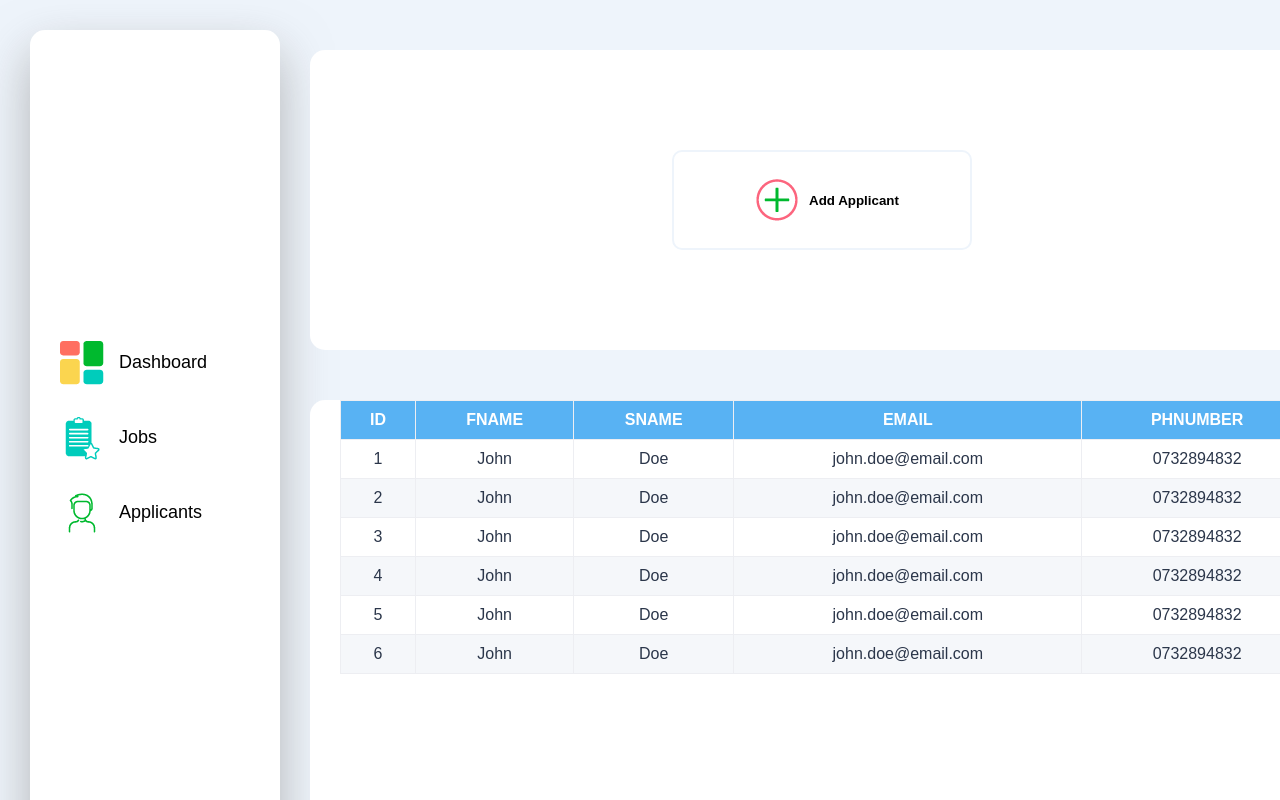
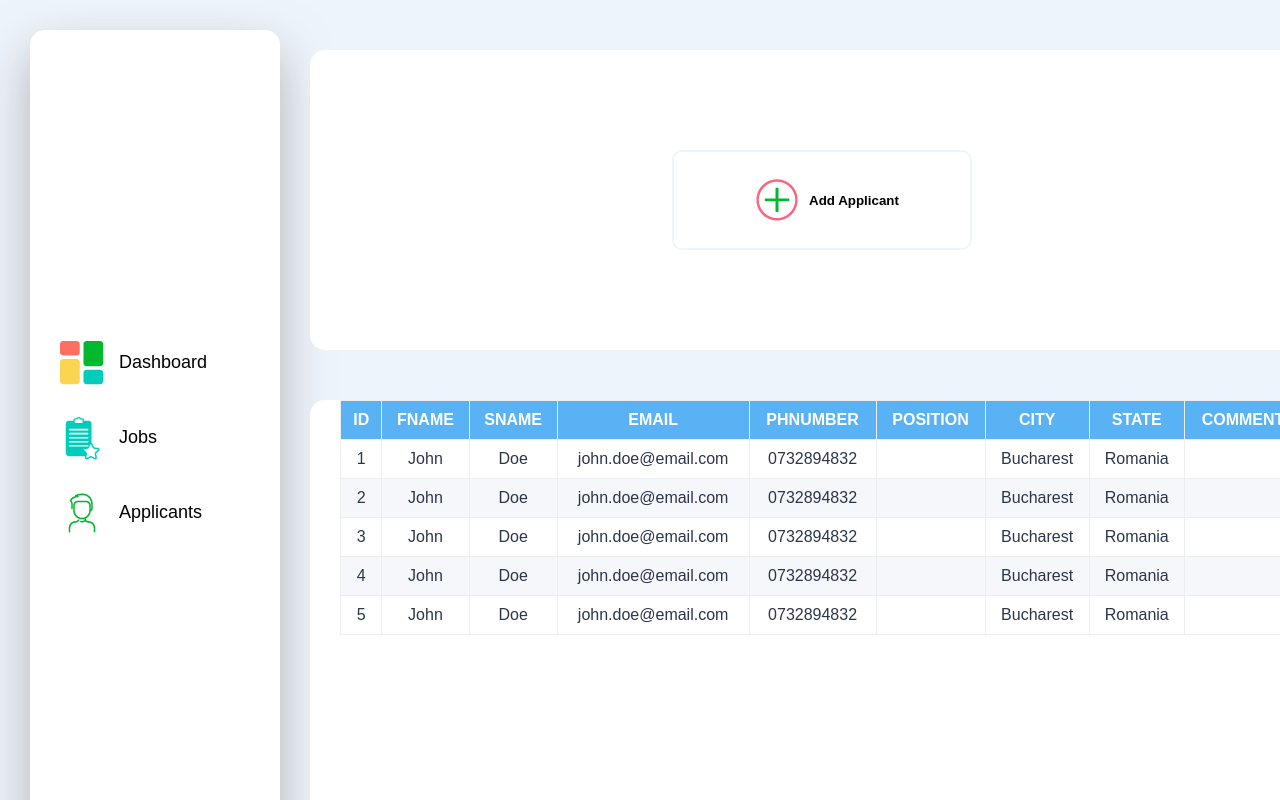
Before and after one commit to rlaurentiu4/HR-Dashboard-App, a React app: page /applicantView in a window 1280 px wide. Shown: the top 800 px of the page. Built offline with nearby package versions, Linux system fonts and the light colour scheme.

Commit message:
array of app
small mod for array of app

```diff
--- a/src/components/addAppForm.jsx
+++ b/src/components/addAppForm.jsx
@@ -12,6 +12,7 @@ class AddAppForm extends React.Component {
       email: '',
       emailError: '',
       phnumber: '',
+      position: '',
       phError: '',
       city: '',
       state: '',
--- a/src/components/appTable.jsx
+++ b/src/components/appTable.jsx
@@ -17,7 +17,17 @@ class AppTable extends React.Component {
 
   renderTable() {
     return appData.map((applicant) => {
-      const { id, fName, sName, eMail, phNumber } = applicant;
+      const {
+        id,
+        fName,
+        sName,
+        eMail,
+        phNumber,
+        position,
+        city,
+        state,
+        comments,
+      } = applicant;
       return (
         <tr key={id}>
           <td>{id}</td>
@@ -25,6 +35,10 @@ class AppTable extends React.Component {
           <td>{sName}</td>
           <td>{eMail}</td>
           <td>{phNumber}</td>
+          <td>{position}</td>
+          <td>{city}</td>
+          <td>{state}</td>
+          <td>{comments}</td>
         </tr>
       );
     });
--- a/src/utilities/appData.js
+++ b/src/utilities/appData.js
@@ -5,6 +5,10 @@ const appData = [
     sName: 'Doe',
     eMail: 'john.doe@email.com',
     phNumber: '0732894832',
+    position: ' ',
+    city: 'Bucharest',
+    state: 'Romania',
+    comments: ' ',
   },
   {
     id: '2',
@@ -12,6 +16,10 @@ const appData = [
     sName: 'Doe',
     eMail: 'john.doe@email.com',
     phNumber: '0732894832',
+    position: ' ',
+    city: 'Bucharest',
+    state: 'Romania',
+    comments: ' ',
   },
   {
     id: '3',
@@ -19,6 +27,10 @@ const appData = [
     sName: 'Doe',
     eMail: 'john.doe@email.com',
     phNumber: '0732894832',
+    position: ' ',
+    city: 'Bucharest',
+    state: 'Romania',
+    comments: ' ',
   },
   {
     id: '4',
@@ -26,6 +38,10 @@ const appData = [
     sName: 'Doe',
     eMail: 'john.doe@email.com',
     phNumber: '0732894832',
+    position: ' ',
+    city: 'Bucharest',
+    state: 'Romania',
+    comments: ' ',
   },
   {
     id: '5',
@@ -33,13 +49,10 @@ const appData = [
     sName: 'Doe',
     eMail: 'john.doe@email.com',
     phNumber: '0732894832',
-  },
-  {
-    id: '6',
-    fName: 'John',
-    sName: 'Doe',
-    eMail: 'john.doe@email.com',
-    phNumber: '0732894832',
+    position: ' ',
+    city: 'Bucharest',
+    state: 'Romania',
+    comments: ' ',
   },
 ];
 
```
